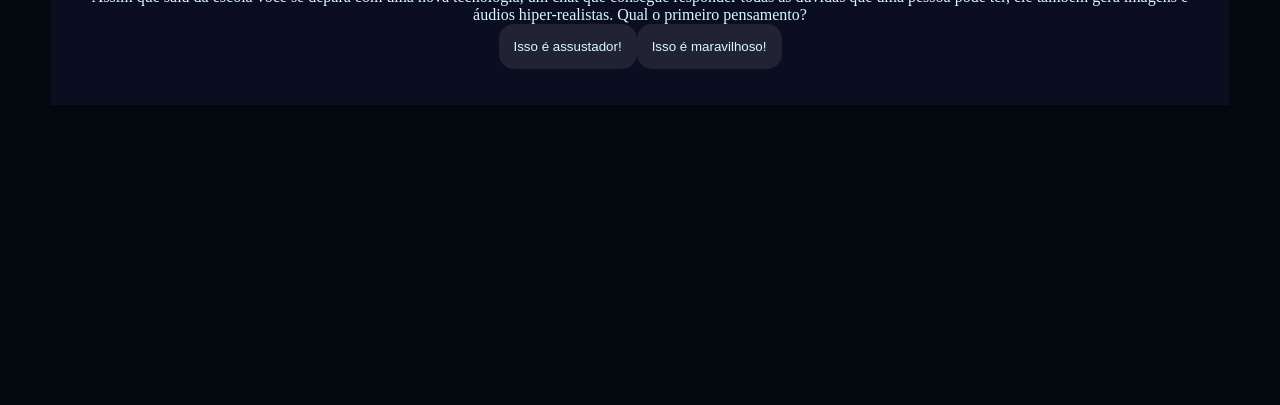
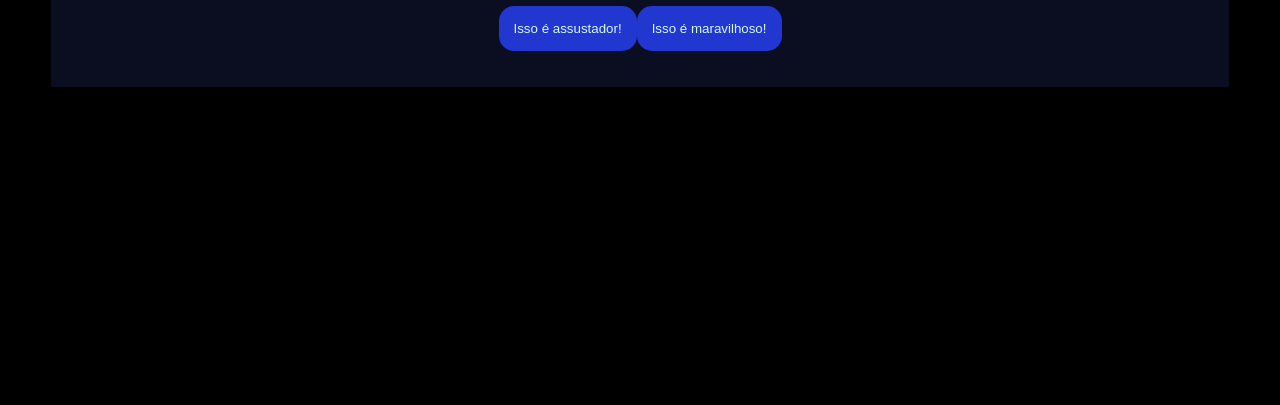
Before and after one commit to netinhobabinski/ultilizando-a-inteligencia-artificial, a plain HTML site: page index.html in a window 1280 px wide. Shown: the part 411-816 px from the top of the page. Drawn offline with Linux system fonts and the light colour scheme.

Commit message:
23/09
..

```diff
--- a/script.js
+++ b/script.js
@@ -6,7 +6,7 @@ const textoResultado = document.querySelector(".texto-resultado");
 
 const perguntas = [
     {
-        enunciado: "Assim que saiu da escola você se depara com uma nova tecnologia, um chat que consegue responder todas as dúvidas que uma pessoa pode ter, ele também gera imagens e áudios hiper-realistas. Qual o primeiro pensamento?",
+        enunciado: "",
         alternativas: [
             {
                 texto: "Isso é assustador!",
--- a/style.css
+++ b/style.css
@@ -1,8 +1,8 @@
 :root{
 
-    --cor-fundo: #01080e;
+    --cor-fundo: #000000;
     --cor-principal: #0B0D20;
-    --cor-secundaria: #212333;
+    --cor-secundaria: #2236d0;
     --cor-destaque: #2BDEFD;
     --cor-texto: #D7F9FF;
 }
```
